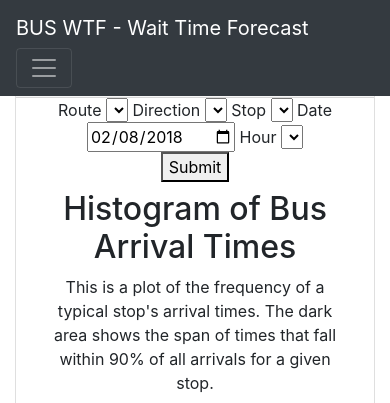
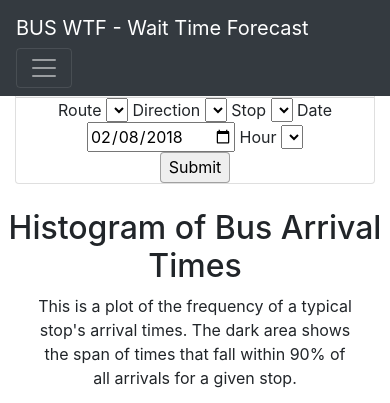
Before and after one commit to sidetrackedmind/seattle-bustime, a Flask app: page / in a window 390 px wide. Shown: the top 403 px of the page. Run offline with Flask 2, Linux system fonts and the light colour scheme; lists and menus that the app fills with data are empty; some libraries are stand-ins or nearby versions.

Commit message:
web app updates

```diff
--- a/app.py
+++ b/app.py
@@ -335,4 +335,4 @@ def predict():
 
 
 if __name__ == '__main__':
-    app.run(host='0.0.0.0', threaded=True, debug=False)
+    app.run(host='0.0.0.0', threaded=True, debug=True)
--- a/templates/charts.html
+++ b/templates/charts.html
@@ -75,24 +75,50 @@
 
     }
 
+    .btn {
+
+        border: 1px solid #00000054;
+        padding: .15rem .5rem;
+    }
+    body { padding-top: 70px; }
+
   </style>
 </head>
 
 <body class="fixed-nav sticky-footer bg-dark" id="page-top">
   <!-- Navigation-->
   <nav class="navbar navbar-expand-lg navbar-dark bg-dark fixed-top" id="mainNav">
-    <a class="navbar-brand" href="index.html">BUS WTF - Wait Time Forecast</a>
+    <a class="navbar-brand" href="/">BUS WTF - Wait Time Forecast</a>
     <button class="navbar-toggler navbar-toggler-right" type="button" data-toggle="collapse" data-target="#navbarResponsive" aria-controls="navbarResponsive" aria-expanded="false" aria-label="Toggle navigation">
       <span class="navbar-toggler-icon"></span>
     </button>
+        <div class="collapse navbar-collapse" id="navbarResponsive">
+          <ul class="navbar-nav ml-auto">
+              <!--
+            <li class="nav-item mx-0 mx-lg-1">
+              <a class="nav-link py-3 px-0 px-lg-3 rounded js-scroll-trigger" href="#portfolio">About</a>
+            </li>
+        -->
+            <li class="nav-item mx-0 mx-lg-1">
+              <a class="nav-link py-3 px-0 px-lg-3 rounded js-scroll-trigger" href="https://github.com/sidetrackedmind/seattle-bustime">GitHub</a>
+            </li>
+            <!--
+            <li class="nav-item mx-0 mx-lg-1">
+              <a class="nav-link py-3 px-0 px-lg-3 rounded js-scroll-trigger" href="#contact">Methodology</a>
+            </li>
+        -->
+          </ul>
+        </div>
   </nav>
   <div class="content-wrapper">
     <div class="container-fluid">
       <!-- User Input Area-->
+      <section id="header">
       <div class="card mb-3">
         <div class="card-header">
 
            </div>
+
         <div class="user_inputs" align="center">
 
             <tr>
@@ -144,8 +170,15 @@
                     {% endfor %}
                 </select>
                 </form>
-                <button onclick="predict()">Submit</button>
+                <div class="btn-group" role="group" aria-label="...">
+                <button onclick="predict()" class="btn btn-default">Submit</button>
+                </div>
             </tr>
+        </section>
+            <div class="row">
+
+            <div class="col-md-6" id="chart">  </div>
+          </div>
             <tr>
                 <h3 id="prediction"></h3><h3 id="confidence_int"></h3>
             </tr>
@@ -166,10 +199,7 @@
             <img width=100% src="https://s3-us-west-2.amazonaws.com/bus-wait-time-forecast/static/percentiles-02.png">
                         </div>
         </div>
-        <div class="row">
 
-        <div class="col-md-6" id="chart">  </div>
-      </div>
       <!-- Prediction Space-->
       <hr>
 
```
